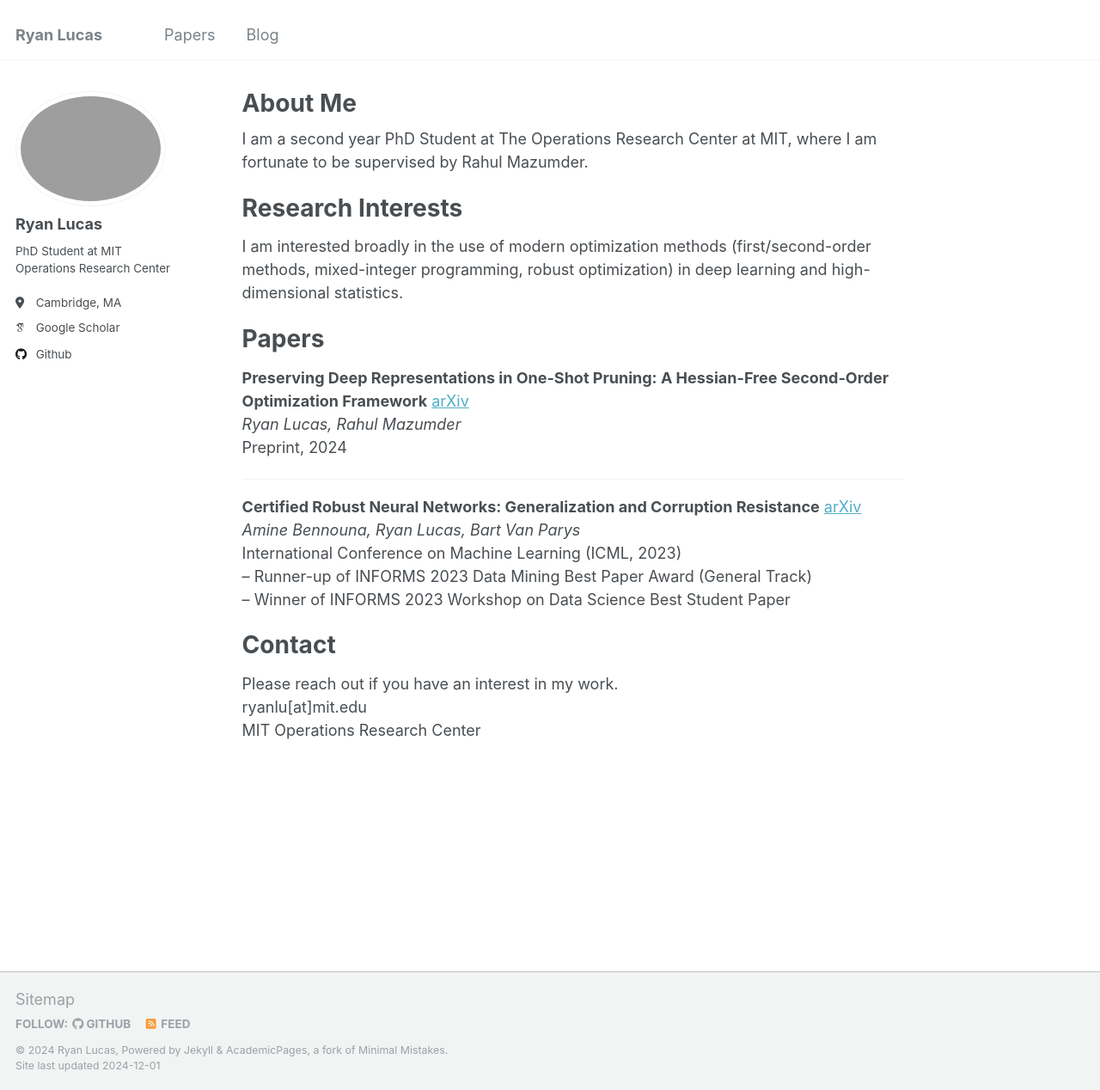
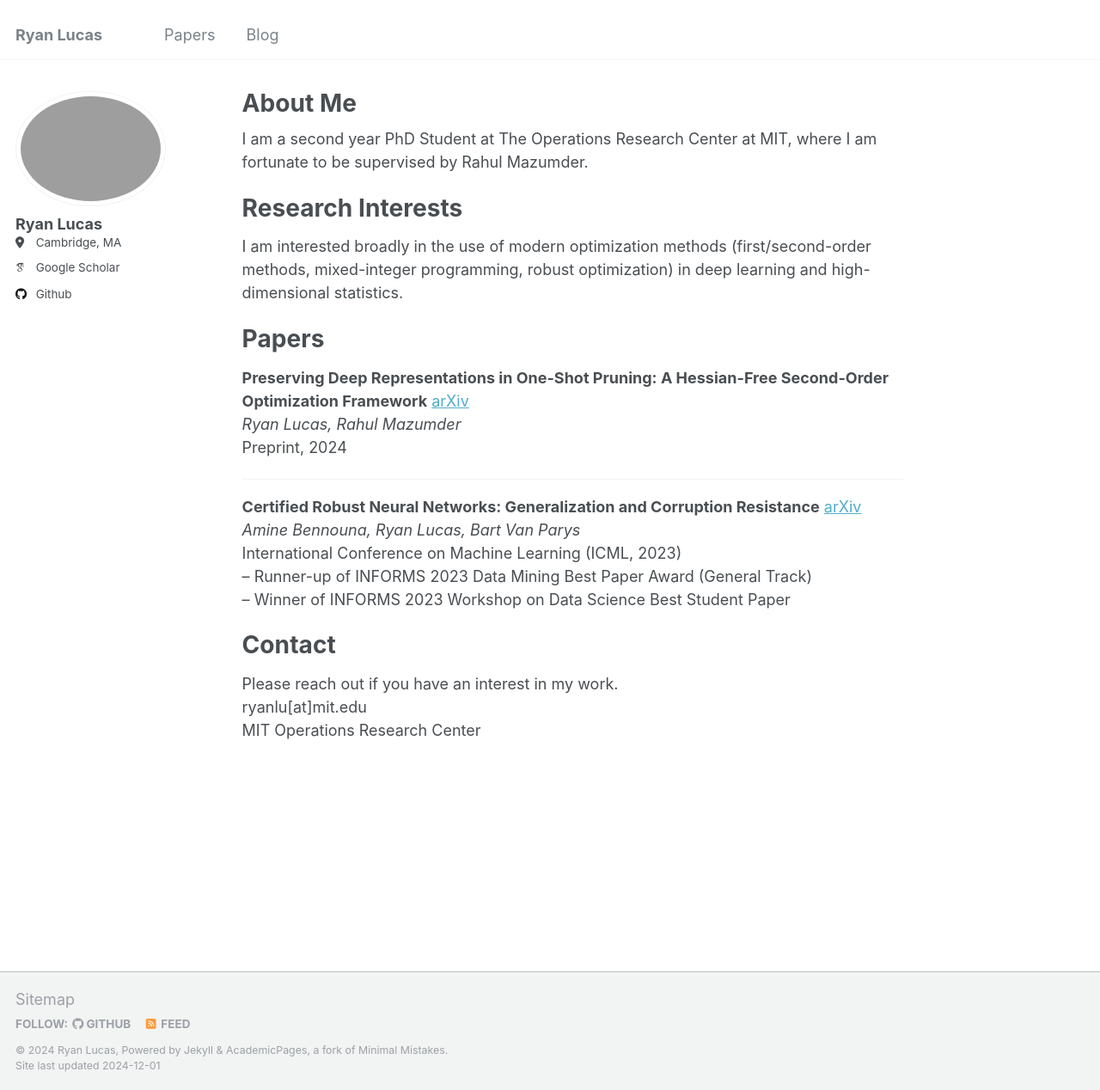
Before and after one commit to RyanLucas3/RyanLucas3.github.io, a Jekyll site: the page built from _pages/about.md, in a window 1280 px wide and 1268 px high. Shown: the whole window at 86% size. Built offline with Jekyll 4.4.1, drawn with Linux system fonts in a browser that asks for light colours; some web fonts are replaced.

Commit message:
Update _config.yml

```diff
--- a/_config.yml
+++ b/_config.yml
@@ -14,7 +14,6 @@ author:
   avatar           : "profile.png"
   name             : "Ryan Lucas"
   pronouns         :
-  bio              : "PhD Student at MIT Operations Research Center"
   location         : "Cambridge, MA"
   uri              :
   email            :
```
